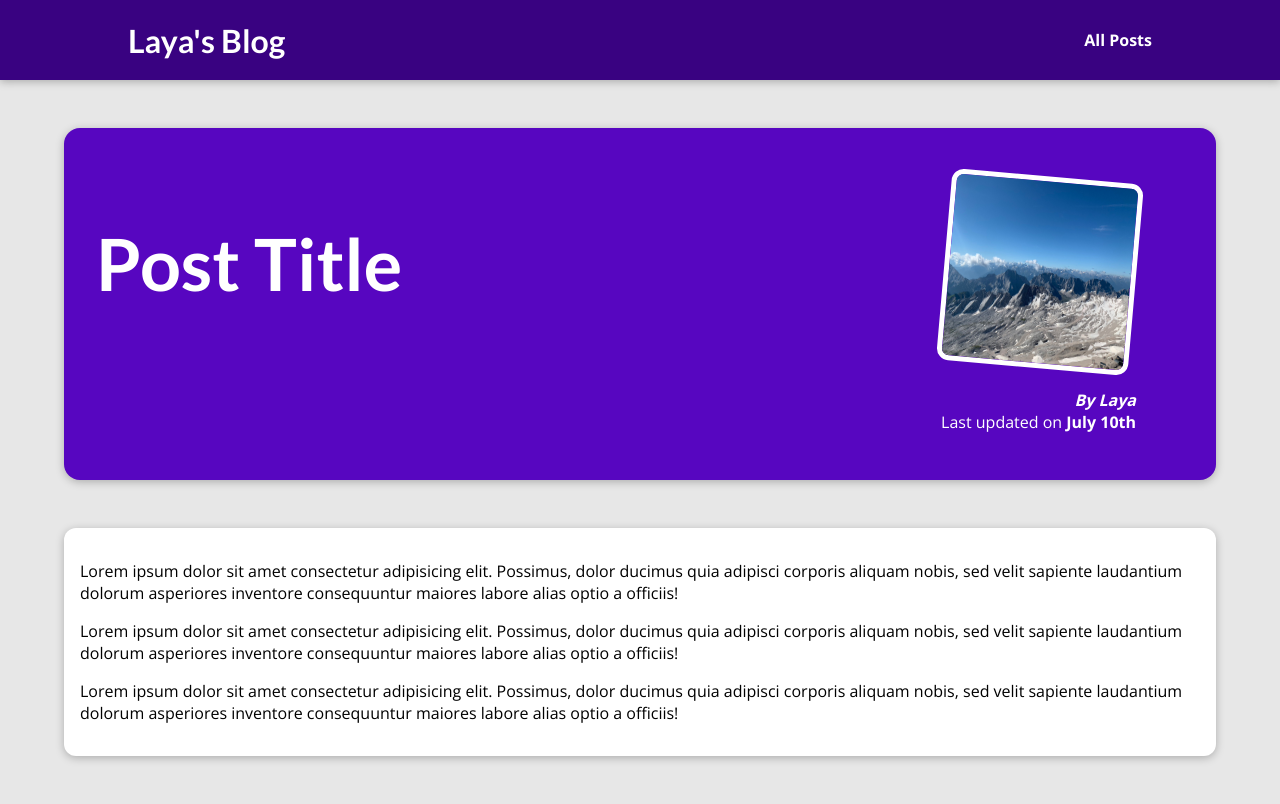
After one commit to layaaugustine/Blogging-Site, a Django app: template blog/templates/blog/post-detail.html in a window 1280 px wide. The commit adds this page. Run offline with Django 4.2, Linux system fonts and the light colour scheme; the template is opened without the code that fills it, so the values that code supplies are empty.

Commit message:
modified

```diff
--- /dev/null
+++ b/blog/static/blog/post-detail.css
@@ -0,0 +1,62 @@
+body {
+    background-color: #e7e7e7;
+  }
+
+  #main-navigation {
+    background-color: #390281;
+    box-shadow: 0 2px 8px rgba(0, 0, 0, 0.25);
+  }
+
+  #summary {
+    margin: 8rem auto 3rem auto;
+    padding: 2rem;
+    width: 90%;
+    max-width: 90rem;
+    border-radius: 16px;
+    background-color: #5706c0;
+    position: relative;
+    box-shadow: 0 2px 8px rgba(0, 0, 0, 0.25);
+    height: 22rem;
+  }
+
+  #summary h2 {
+    color: white;
+    font-size: 4.5rem;
+  }
+
+  #summary article {
+    position: absolute;
+    top: 2rem;
+    right: 3rem;
+    padding: 1rem 2rem;
+    border-radius: 12px;
+    text-align: right;
+    color: white;
+  }
+
+  #summary article img {
+    width: 12rem;
+    height: 12rem;
+    border-radius: 12px;
+    transform: rotateZ(5deg);
+    border: 5px solid white;
+    margin-bottom: 1rem;
+  }
+
+  #summary address {
+    font-weight: bold;
+  }
+
+  #summary time {
+    font-weight: bold;
+  }
+
+  main {
+    width: 90%;
+    max-width: 90rem;
+    margin: 3rem auto;
+    background-color: white;
+    padding: 1rem;
+    border-radius: 12px;
+    box-shadow: 0 2px 8px rgba(0, 0, 0, 0.25);
+  }
--- a/blog/static/blog/post.css
+++ b/blog/static/blog/post.css
@@ -15,8 +15,9 @@
   .post a:hover,
   .post a:active {
     transform: scale(1.1);
-    background-color: #390281;
+    background-color: #f2f4f6;
     color: white;
+
   }
 
   .post img {
@@ -24,10 +25,12 @@
     height: 5rem;
     object-fit: cover;
     border-radius: 50%;
+
   }
 
   .post h3 {
     margin: 0.25rem 0;
+    padding-top: 6px;
   }
 
   .post time {
--- a/blog/templates/blog/includes/post.html
+++ b/blog/templates/blog/includes/post.html
@@ -2,8 +2,8 @@
 
 <li>
     <article class="post">
-        <a href="{% url 'post-detail-page' 'the-mountains' %}"></a>
-            <img src="{% static 'blog/images/mountains.jpg' %}" alt="Mountain Hiking" />
+        <a href="{% url 'post-detail-page' 'the-mountains' %}"><img src="{% static 'blog/images/mountains.jpg' %}" alt="Mountain Hiking" /></a>
+
             <div class="post__content">
                 <h3>Mountain Hikingz</h3>
                 <p>There is nothing like views like mountain </p>
--- /dev/null
+++ b/blog/templates/blog/post-detail.html
@@ -0,0 +1,49 @@
+{% extends "base.html" %}
+
+{% load static %}
+
+{% block title %}
+    This Post Title
+{% endblock %}
+
+{% block css_files %}
+
+
+    <link rel="stylesheet" href="{% static 'blog/post-detail.css' %}"/>
+
+{% endblock %}
+
+{% block content %}
+
+    <section id="summary">
+        <h2>Post Title</h2>
+        <article>
+            <img src="{% static 'blog/images/mountains.jpg' %}" alt="Post Title"/>
+            <address>By Laya</address>
+            <div>
+                Last updated on <time>July 10th</time>
+            </div>
+        </article>
+    </section>
+
+    <main>
+        <p>
+            Lorem ipsum dolor sit amet consectetur adipisicing elit. Possimus,
+            dolor ducimus quia adipisci corporis aliquam nobis,
+            sed velit sapiente laudantium dolorum asperiores inventore consequuntur maiores labore alias optio a officiis!
+        </p>
+
+        <p>
+            Lorem ipsum dolor sit amet consectetur adipisicing elit. Possimus,
+            dolor ducimus quia adipisci corporis aliquam nobis,
+            sed velit sapiente laudantium dolorum asperiores inventore consequuntur maiores labore alias optio a officiis!
+        </p>
+
+        <p>
+            Lorem ipsum dolor sit amet consectetur adipisicing elit. Possimus,
+            dolor ducimus quia adipisci corporis aliquam nobis,
+            sed velit sapiente laudantium dolorum asperiores inventore consequuntur maiores labore alias optio a officiis!
+        </p>
+    </main>
+
+{% endblock %}
```
Also changed, not shown: blog/static/blog/all-post.css (+7 -4 lines), blog/views.py (+68 -3 lines), blog/static/blog/images/coding.jpg (added).
